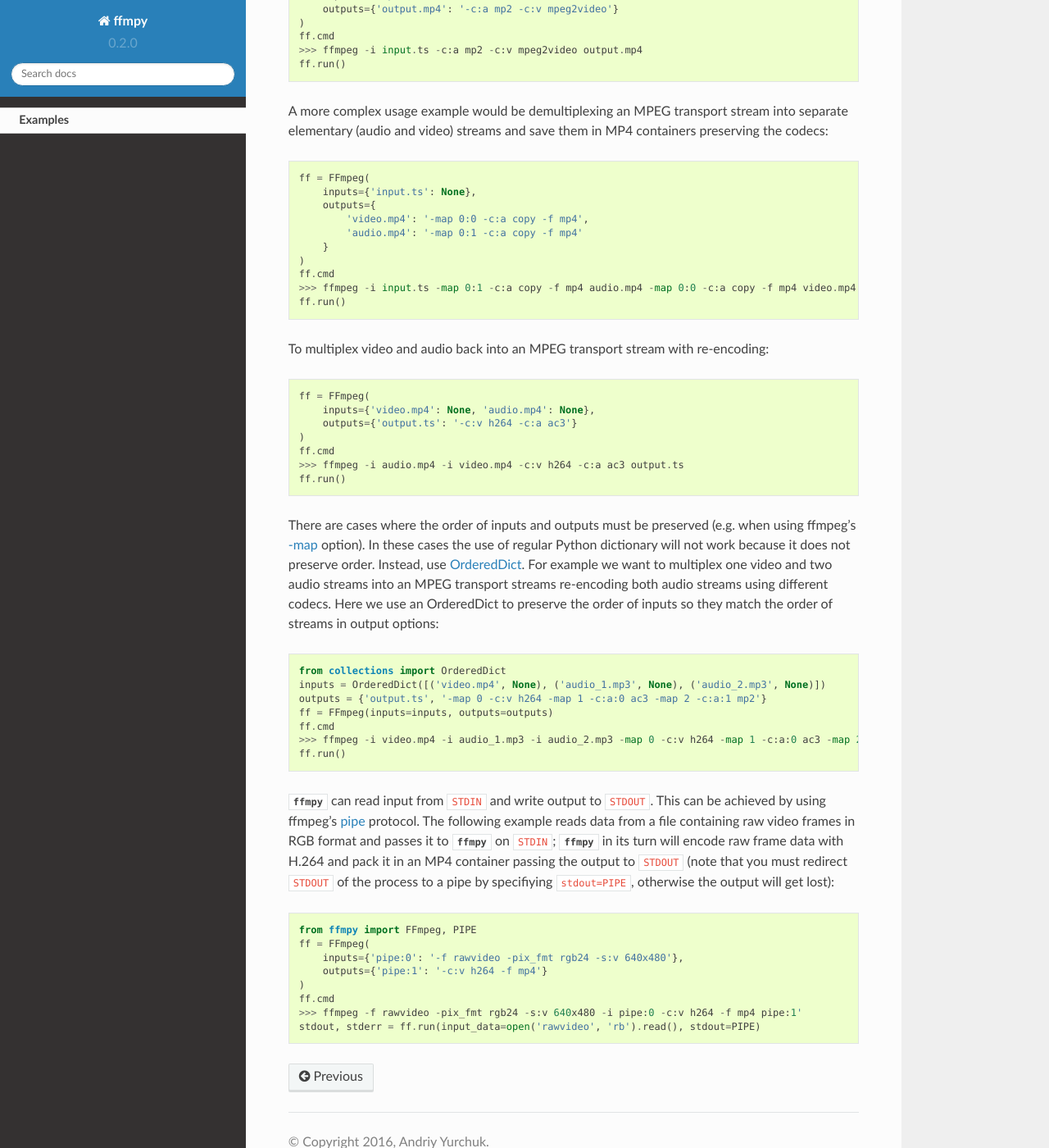
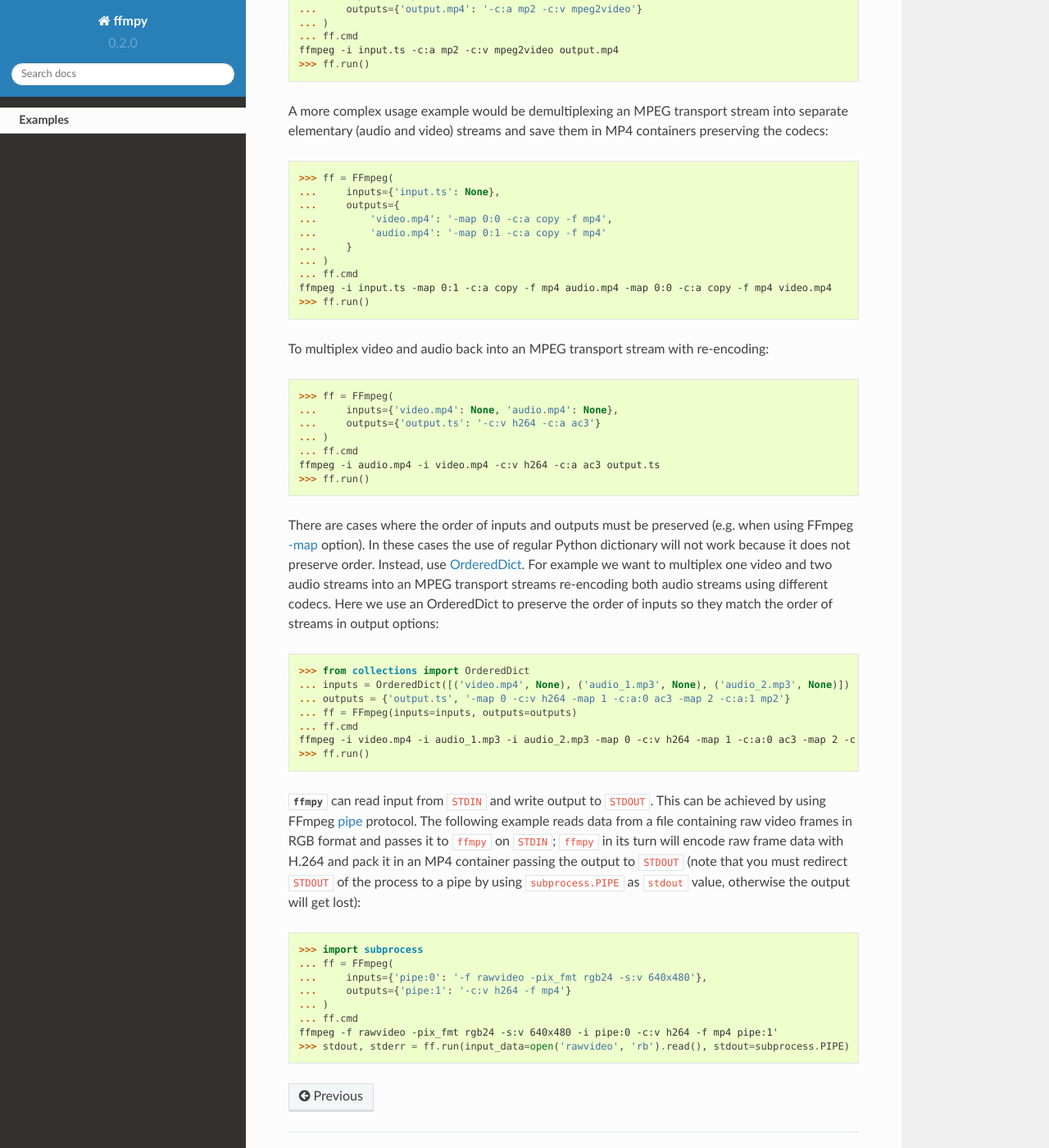
Before and after one commit to Ch00k/ffmpy, a Sphinx documentation site: the page built from docs/examples.rst, in a window 1280 px wide and 1400 px high, scrolled down 532 px. Shown: the whole window at 82% size. Built offline with Sphinx 7.4.7 and the Read the Docs theme 2.0.0, drawn with Linux system fonts in a browser that asks for light colours; pages that are not in the unit, such as notebooks, are missing from menus; some of the changed text lies outside the part shown.

```diff
--- a/docs/examples.rst
+++ b/docs/examples.rst
@@ -5,75 +5,75 @@ The simplest example of usage is converting media from one format to another (in
 
 .. code:: python
 
-    from ffmpy import FFmpeg
-    ff = FFmpeg(
-        inputs={'input.ts': None},
-        outputs={'output.mp4': None}
-    )
-    ff.cmd
-    >>> ffmpeg -i input.ts output.mp4
-    ff.run()
+    >>> from ffmpy import FFmpeg
+    ... ff = FFmpeg(
+    ...     inputs={'input.ts': None},
+    ...     outputs={'output.mp4': None}
+    ... )
+    ... ff.cmd
+    ffmpeg -i input.ts output.mp4
+    >>> ff.run()
 
 If at the same time we wanted to re-encode video and audio using different codecs we'd have to specify additional output options:
 
 .. code:: python
 
-    ff = FFmpeg(
-        inputs={'input.ts': None},
-        outputs={'output.mp4': '-c:a mp2 -c:v mpeg2video'}
-    )
-    ff.cmd
-    >>> ffmpeg -i input.ts -c:a mp2 -c:v mpeg2video output.mp4
-    ff.run()
+    >>> ff = FFmpeg(
+    ...     inputs={'input.ts': None},
+    ...     outputs={'output.mp4': '-c:a mp2 -c:v mpeg2video'}
+    ... )
+    ... ff.cmd
+    ffmpeg -i input.ts -c:a mp2 -c:v mpeg2video output.mp4
+    >>> ff.run()
 
 A more complex usage example would be demultiplexing an MPEG transport stream into separate elementary (audio and video) streams and save them in MP4 containers preserving the codecs:
 
 .. code:: python
 
-    ff = FFmpeg(
-        inputs={'input.ts': None},
-        outputs={
-            'video.mp4': '-map 0:0 -c:a copy -f mp4',
-            'audio.mp4': '-map 0:1 -c:a copy -f mp4'
-        }
-    )
-    ff.cmd
-    >>> ffmpeg -i input.ts -map 0:1 -c:a copy -f mp4 audio.mp4 -map 0:0 -c:a copy -f mp4 video.mp4
-    ff.run()
+    >>> ff = FFmpeg(
+    ...     inputs={'input.ts': None},
+    ...     outputs={
+    ...         'video.mp4': '-map 0:0 -c:a copy -f mp4',
+    ...         'audio.mp4': '-map 0:1 -c:a copy -f mp4'
+    ...     }
+    ... )
+    ... ff.cmd
+    ffmpeg -i input.ts -map 0:1 -c:a copy -f mp4 audio.mp4 -map 0:0 -c:a copy -f mp4 video.mp4
+    >>> ff.run()
 
 To multiplex video and audio back into an MPEG transport stream with re-encoding:
 
 .. code:: python
 
-    ff = FFmpeg(
-        inputs={'video.mp4': None, 'audio.mp4': None},
-        outputs={'output.ts': '-c:v h264 -c:a ac3'}
-    )
-    ff.cmd
-    >>> ffmpeg -i audio.mp4 -i video.mp4 -c:v h264 -c:a ac3 output.ts
-    ff.run()
+    >>> ff = FFmpeg(
+    ...     inputs={'video.mp4': None, 'audio.mp4': None},
+    ...     outputs={'output.ts': '-c:v h264 -c:a ac3'}
+    ... )
+    ... ff.cmd
+    ffmpeg -i audio.mp4 -i video.mp4 -c:v h264 -c:a ac3 output.ts
+    >>> ff.run()
 
-There are cases where the order of inputs and outputs must be preserved (e.g. when using ffmpeg's `-map <https://trac.ffmpeg.org/wiki/How%20to%20use%20-map%20option>`_ option). In these cases the use of regular Python dictionary will not work because it does not preserve order. Instead, use `OrderedDict <https://docs.python.org/3/library/collections.html#collections.OrderedDict>`_. For example we want to multiplex one video and two audio streams into an MPEG transport streams re-encoding both audio streams using different codecs. Here we use an OrderedDict to preserve the order of inputs so they match the order of streams in output options:
+There are cases where the order of inputs and outputs must be preserved (e.g. when using FFmpeg `-map <https://trac.ffmpeg.org/wiki/How%20to%20use%20-map%20option>`_ option). In these cases the use of regular Python dictionary will not work because it does not preserve order. Instead, use `OrderedDict <https://docs.python.org/3/library/collections.html#collections.OrderedDict>`_. For example we want to multiplex one video and two audio streams into an MPEG transport streams re-encoding both audio streams using different codecs. Here we use an OrderedDict to preserve the order of inputs so they match the order of streams in output options:
 
 .. code:: python
 
-    from collections import OrderedDict
-    inputs = OrderedDict([('video.mp4', None), ('audio_1.mp3', None), ('audio_2.mp3', None)])
-    outputs = {'output.ts', '-map 0 -c:v h264 -map 1 -c:a:0 ac3 -map 2 -c:a:1 mp2'}
-    ff = FFmpeg(inputs=inputs, outputs=outputs)
-    ff.cmd
-    >>> ffmpeg -i video.mp4 -i audio_1.mp3 -i audio_2.mp3 -map 0 -c:v h264 -map 1 -c:a:0 ac3 -map 2 -c:a:1 mp2 output.ts
-    ff.run()
+    >>> from collections import OrderedDict
+    ... inputs = OrderedDict([('video.mp4', None), ('audio_1.mp3', None), ('audio_2.mp3', None)])
+    ... outputs = {'output.ts', '-map 0 -c:v h264 -map 1 -c:a:0 ac3 -map 2 -c:a:1 mp2'}
+    ... ff = FFmpeg(inputs=inputs, outputs=outputs)
+    ... ff.cmd
+    ffmpeg -i video.mp4 -i audio_1.mp3 -i audio_2.mp3 -map 0 -c:v h264 -map 1 -c:a:0 ac3 -map 2 -c:a:1 mp2 output.ts
+    >>> ff.run()
 
-`ffmpy` can read input from ``STDIN`` and write output to ``STDOUT``. This can be achieved by using ffmpeg's `pipe <https://www.ffmpeg.org/ffmpeg-protocols.html#pipe>`_ protocol. The following example reads data from a file containing raw video frames in RGB format and passes it to `ffmpy` on ``STDIN``; `ffmpy` in its turn will encode raw frame data with H.264 and pack it in an MP4 container passing the output to ``STDOUT`` (note that you must redirect ``STDOUT`` of the process to a pipe by specifiying ``stdout=PIPE``, otherwise the output will get lost):
+`ffmpy` can read input from ``STDIN`` and write output to ``STDOUT``. This can be achieved by using FFmpeg `pipe <https://www.ffmpeg.org/ffmpeg-protocols.html#pipe>`_ protocol. The following example reads data from a file containing raw video frames in RGB format and passes it to ``ffmpy`` on ``STDIN``; ``ffmpy`` in its turn will encode raw frame data with H.264 and pack it in an MP4 container passing the output to ``STDOUT`` (note that you must redirect ``STDOUT`` of the process to a pipe by using ``subprocess.PIPE`` as ``stdout`` value, otherwise the output will get lost):
 
 .. code:: python
 
-    from ffmpy import FFmpeg, PIPE
-    ff = FFmpeg(
-        inputs={'pipe:0': '-f rawvideo -pix_fmt rgb24 -s:v 640x480'},
-        outputs={'pipe:1': '-c:v h264 -f mp4'}
-    )
-    ff.cmd
-    >>> ffmpeg -f rawvideo -pix_fmt rgb24 -s:v 640x480 -i pipe:0 -c:v h264 -f mp4 pipe:1'
-    stdout, stderr = ff.run(input_data=open('rawvideo', 'rb').read(), stdout=PIPE)
+    >>> import subprocess
+    ... ff = FFmpeg(
+    ...     inputs={'pipe:0': '-f rawvideo -pix_fmt rgb24 -s:v 640x480'},
+    ...     outputs={'pipe:1': '-c:v h264 -f mp4'}
+    ... )
+    ... ff.cmd
+    ffmpeg -f rawvideo -pix_fmt rgb24 -s:v 640x480 -i pipe:0 -c:v h264 -f mp4 pipe:1'
+    >>> stdout, stderr = ff.run(input_data=open('rawvideo', 'rb').read(), stdout=subprocess.PIPE)
```
Also changed, not shown: README.rst (+7 -7 lines).
